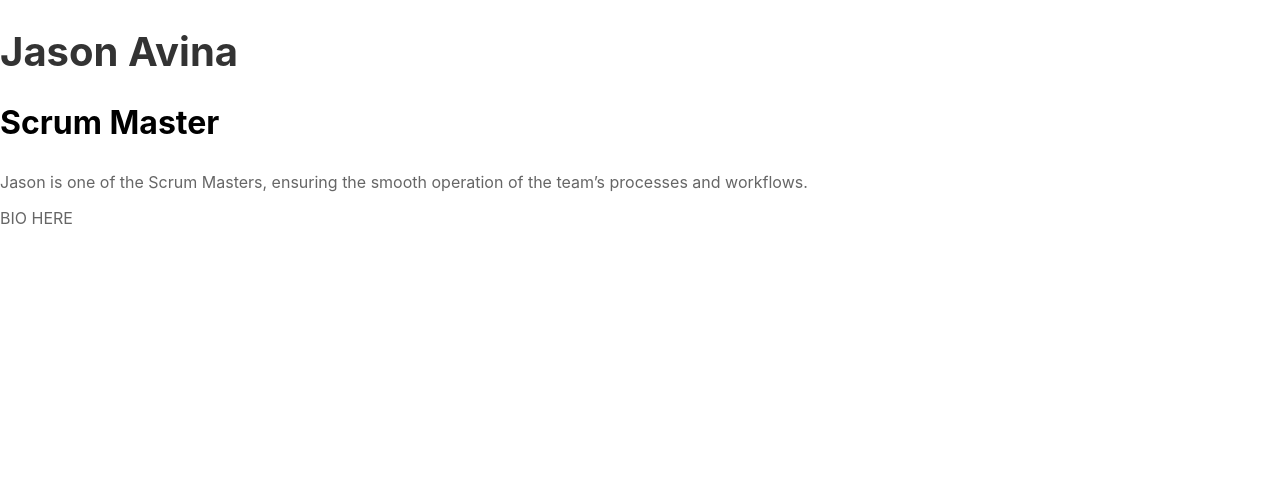
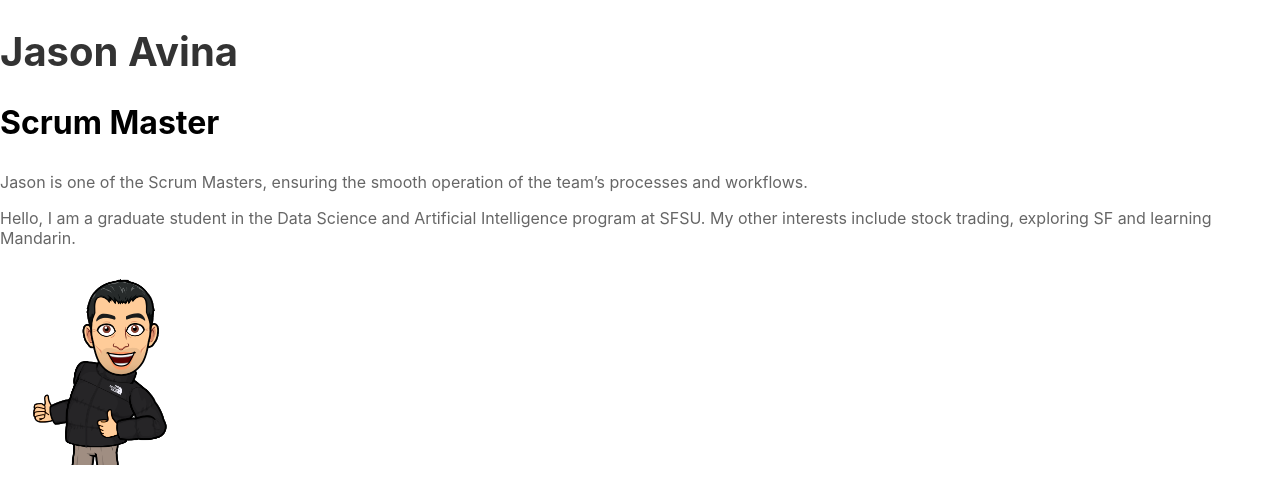
Before and after one commit to NadirAli17/CSC648-Project, a React (Create React App) app in the folder web/: page /team/jason-avina in a window 1280 px wide. Shown: the top 504 px of the page. Built offline with nearby package versions, Linux system fonts and the light colour scheme.

Commit message:
updated my page on the main branch

```diff
--- a/web/src/individual-pages/JasonAvina.jsx
+++ b/web/src/individual-pages/JasonAvina.jsx
@@ -1,4 +1,6 @@
 import React from 'react';
+import jasonImage from '../assets/images/jason-avina.png'; // Import the image
+
 
 const JasonAvina = () => {
   return (
@@ -6,11 +8,12 @@ const JasonAvina = () => {
       <h1>Jason Avina</h1>
       <h2>Scrum Master</h2>
       <p>Jason is one of the Scrum Masters, ensuring the smooth operation of the team’s processes and workflows.</p>
-      <p>BIO HERE</p>
-      {/* <img
-        src="path to image"
-        alt="img"
-      /> */}
+      <p>Hello, I am a graduate student in the Data Science and Artificial Intelligence program at SFSU. My other interests include stock trading, exploring SF and learning Mandarin.</p>
+      <img
+        src={jasonImage}  // Use the imported image
+        alt="Andrew Dahlstrom"
+        style={{ width: '200px', height: 'auto' }} // You can adjust size as needed
+      />
     </div>
   );
 };
```
Also changed, not shown: web/src/assets/images/jason-avina.png (added).
